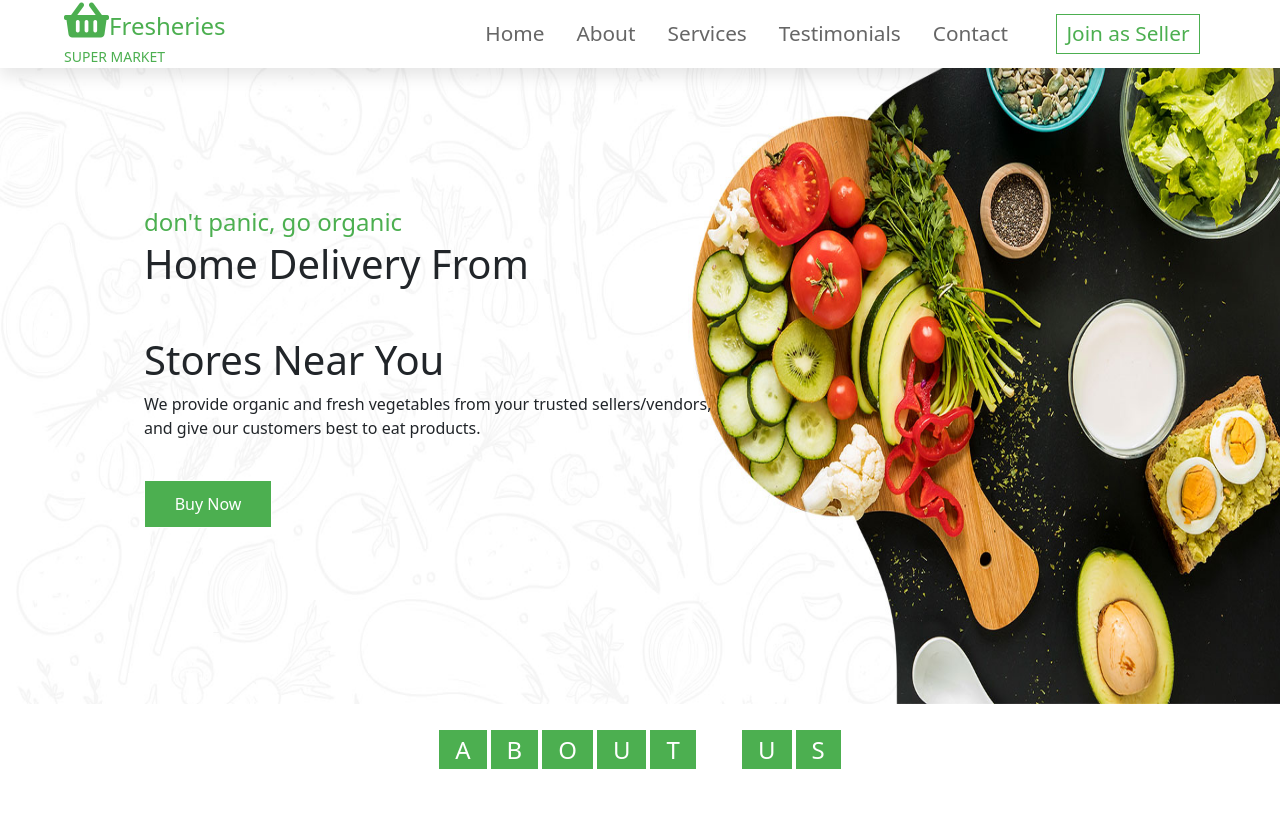
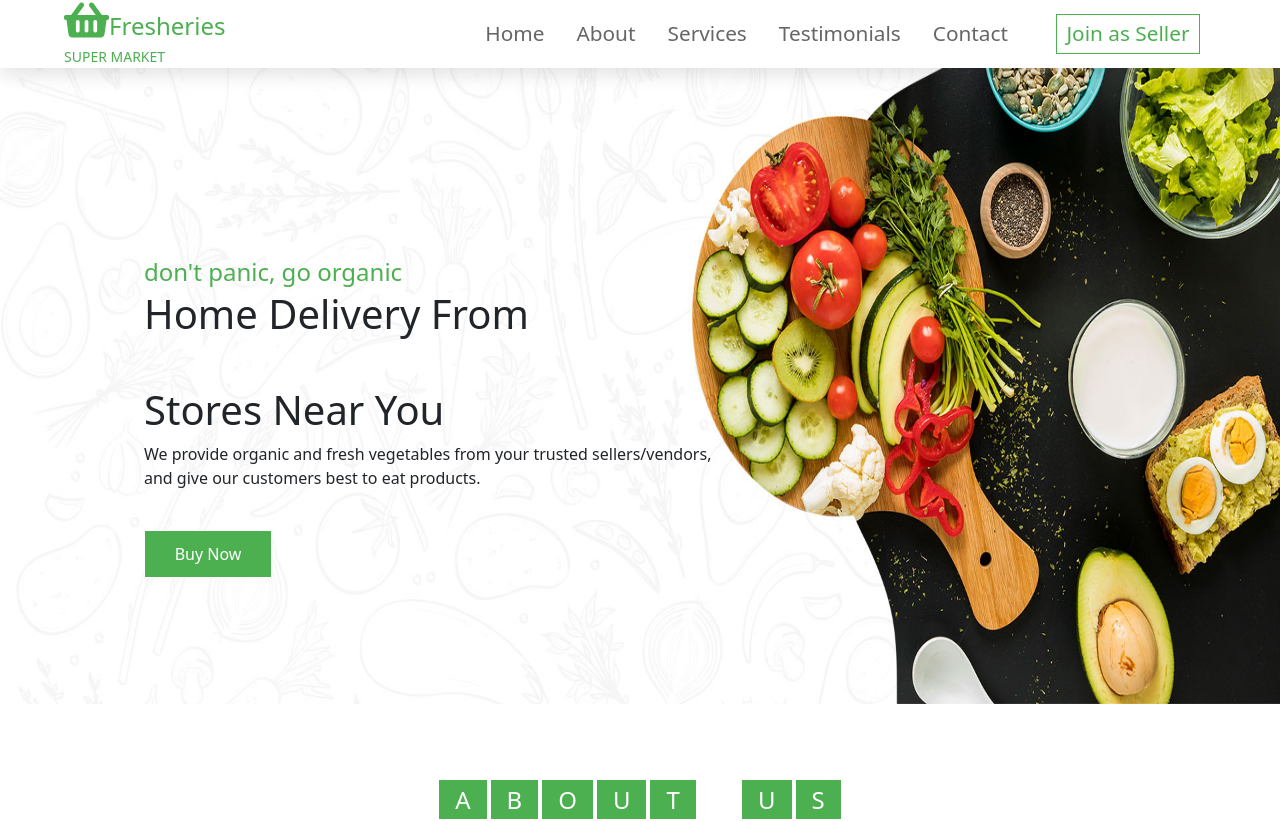
Before and after one commit to ayushikolay/Fresheries-frontend, a Vue app: page / in a window 1280 px wide. Shown: the top 821 px of the page. Built offline with nearby package versions, Linux system fonts and the light colour scheme; no server answers.

Commit message:
Update FrontPage.vue

```diff
--- a/src/Views/FrontPage.vue
+++ b/src/Views/FrontPage.vue
@@ -268,7 +268,7 @@ export default {
 }
 
 .hero-content {
-  margin-top: -500px;
+  margin-top: -450px;
   margin-bottom: 5rem;
   margin-left: 9rem;
 }
```
